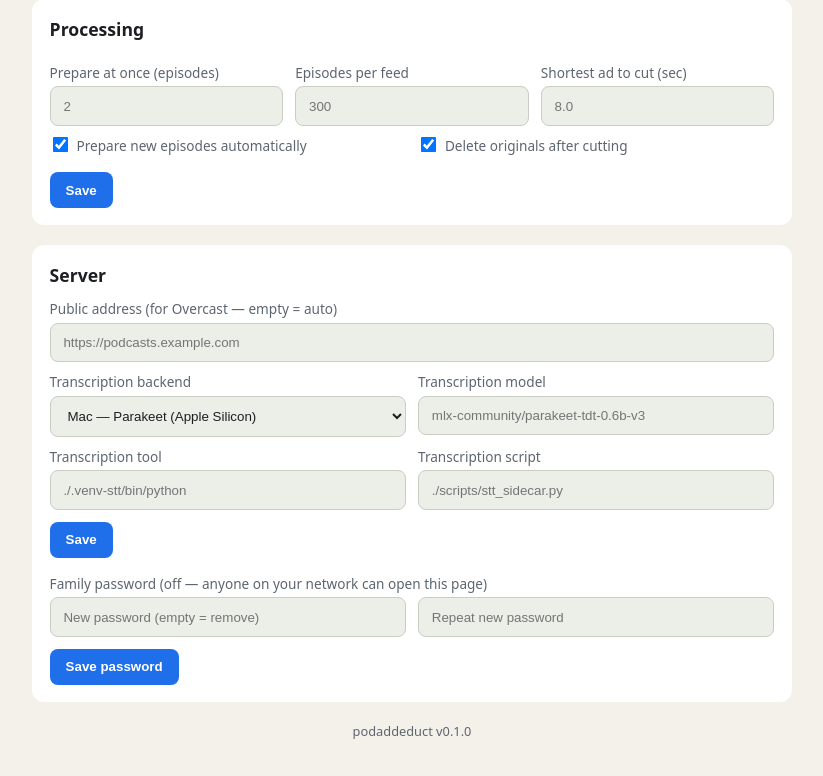
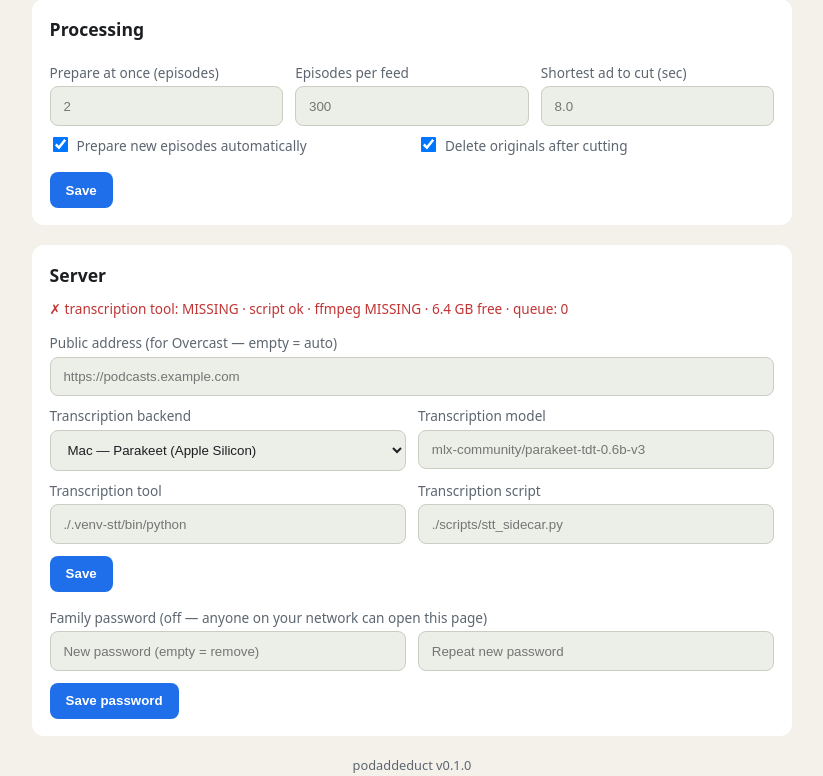
Before and after one commit to bravesfan133/podaddeduct, a FastAPI app: page /settings in a window 1280 px wide. Shown: the part 895-1671 px from the top of the page, without its empty margins (228-1051 px from the left). Before the commit the page ends 1634 px from the top, so only its background shows below. Run offline with FastAPI, Linux system fonts and the light colour scheme; data that the repository does not hold is empty.

Commit message:
Fix Docker STT resolver, friendly errors, health check, EXPOSE 7887

```diff
--- a/podaddeduct/app.py
+++ b/podaddeduct/app.py
@@ -4,6 +4,7 @@ import asyncio
 import hashlib
 import hmac
 import logging
+import shutil
 from pathlib import Path
 
 import httpx
@@ -32,7 +33,7 @@ from .feeds import (
     rewrite_feed_xml,
     slug_for_upstream,
 )
-from .process import enqueue_episode, ensure_worker
+from .process import enqueue_episode, ensure_worker, friendly_error
 from .secrets import get_app_password, password_source, set_app_password, set_zen_api_key, zen_key_status
 
 logger = logging.getLogger("podaddeduct")
@@ -47,6 +48,17 @@ async def lifespan(_: FastAPI):
     await ensure_worker()
     global _poll_task
     _poll_task = asyncio.create_task(_poll_loop())
+    try:
+        from .stt import backend_status
+
+        st = backend_status()
+        if st["ok"]:
+            logger.info("STT backend OK: tool=%s script=%s model=%s ffmpeg=%s",
+                        st["tool_resolved"], st["script"], st["model"], st["ffmpeg"])
+        else:
+            logger.warning("STT backend BROKEN: %s (see /api/health)", st)
+    except Exception:
+        logger.exception("STT self-check failed")
     yield
     if _poll_task:
         _poll_task.cancel()
@@ -417,6 +429,27 @@ async def api_storage(request: Request) -> JSONResponse:
     return JSONResponse(stats)
 
 
+@app.get("/api/health")
+async def api_health(request: Request) -> JSONResponse:
+    if not _authed(request):
+        raise HTTPException(401, "Sign in first.")
+    from .process import queue_depth
+    from .stt import backend_status
+
+    stt = backend_status()
+    try:
+        usage = shutil.disk_usage(settings.data_dir)
+        disk = {"total": usage.total, "free": usage.free}
+    except OSError:
+        disk = {"total": None, "free": None}
+    return JSONResponse({
+        "ok": bool(stt["ok"]),
+        "stt": stt,
+        "queue_depth": queue_depth(),
+        "disk": disk,
+    })
+
+
 @app.get("/api/episodes/{episode_id}/status")
 async def api_episode_status(episode_id: int, request: Request) -> JSONResponse:
     if not _authed(request):
@@ -770,6 +803,7 @@ async def episode_page(episode_id: int, request: Request) -> HTMLResponse:
             "key_saved": request.query_params.get("key_saved"),
             "has_clean": db.has_clean_audio(ep),
             "has_audio": bool(db.served_audio_path(ep)),
+            "friendly_error": friendly_error(ep.error),
         },
     )
 
--- a/podaddeduct/process.py
+++ b/podaddeduct/process.py
@@ -70,6 +70,26 @@ async def enqueue_episode(episode_id: int, *, reseed: bool = False, priority: bo
     _seq += 1
     await get_queue().put((PRIO_TAPPED if priority else PRIO_BACKGROUND, _seq, episode_id))
     return True
+
+
+def friendly_error(err: str | None) -> str:
+    """One plain sentence for the episode page. Raw traceback stays in logs/DB."""
+    text = (err or "").lower()
+    if not text.strip():
+        return ""
+    if "transcription tool not found" in text or "transcription script missing" in text:
+        return "Transcription isn't set up — check Settings → Server."
+    if "stt failed" in text or "faster_whisper" in text or "whisper" in text:
+        return "Speech-to-text failed — check server logs, then hit Prepare to retry."
+    if "zen" in text and ("key" in text or "401" in text or "403" in text or "auth" in text):
+        return "Ad detection needs a valid API key — check Settings → Ad detection."
+    if "ffmpeg" in text:
+        return "Audio cutting failed — check server logs, then hit Prepare to retry."
+    if "no space" in text or "errno 28" in text or "disk" in text:
+        return "Server disk is full — free space or lower storage limits in Settings."
+    if "download" in text or "enclosure" in text or "connect" in text or "timeout" in text:
+        return "Couldn't download the publisher's file — it usually works on retry. Hit Prepare."
+    return "Processing failed — check server logs, then hit Prepare to retry."
 
 
 async def _worker_loop() -> None:
--- a/podaddeduct/stt.py
+++ b/podaddeduct/stt.py
@@ -80,6 +80,49 @@ def _audio_for_stt(audio_path: Path) -> Path:
     return link
 
 
+def _resolve_tool(ref: str) -> Path | None:
+    """Resolve the transcription interpreter: full/relative path first,
+    then PATH lookup for bare names like `python`. None if unresolvable."""
+    ref = (ref or "").strip()
+    if not ref:
+        return None
+    p = Path(ref)
+    if p.exists():
+        return p
+    import shutil
+
+    found = shutil.which(ref)
+    return Path(found) if found else None
+
+
+def backend_status() -> dict:
+    """Self-check for the transcription pipeline. Cheap: no model load."""
+    from . import db
+
+    tool_ref = db.runtime_str("stt_python")
+    script = Path(db.runtime_str("stt_sidecar"))
+    tool = _resolve_tool(tool_ref)
+    import shutil
+
+    ffmpeg = shutil.which("ffmpeg")
+    try:
+        __import__("faster_whisper")
+        faster_whisper = True
+    except ImportError:
+        faster_whisper = False
+    ok = tool is not None and script.exists() and ffmpeg is not None
+    return {
+        "ok": ok,
+        "tool_ref": tool_ref,
+        "tool_resolved": str(tool) if tool else None,
+        "script": str(script),
+        "script_exists": script.exists(),
+        "ffmpeg": ffmpeg,
+        "faster_whisper_installed": faster_whisper,
+        "model": db.runtime_str("stt_model"),
+    }
+
+
 def transcribe_audio(audio_path: Path, dest: Path, *, force: bool = False) -> dict:
     """Run the configured STT sidecar (or return cached transcript)."""
     if dest.exists() and not force:
@@ -90,13 +133,13 @@ def transcribe_audio(audio_path: Path, dest: Path, *, force: bool = False) -> di
 
     from . import db
 
-    python = Path(db.runtime_str("stt_python"))
+    python = _resolve_tool(db.runtime_str("stt_python"))
     script = Path(db.runtime_str("stt_sidecar"))
     model = db.runtime_str("stt_model")
-    if not python.exists():
+    if python is None:
         raise RuntimeError(
-            f"Transcription tool not found at {python}. "
-            "Pick a transcription backend on the home page (Server settings)."
+            "Transcription tool not found. "
+            "Pick a transcription backend on the settings page (Server)."
         )
     if not script.exists():
         raise RuntimeError(f"Transcription script missing: {script}")
--- a/podaddeduct/templates/settings.html
+++ b/podaddeduct/templates/settings.html
@@ -94,6 +94,7 @@
 
   <div class="card">
     <h2>Server</h2>
+    <p class="sub" id="healthline" style="font-size:0.85rem">Checking server health…</p>
     <form method="post" action="/settings/global">
       <input type="hidden" name="settings_form" value="1" />
       <div><label>Public address (for Overcast — empty = auto)</label><input name="public_base_url" type="text" value="{{ global_settings.public_base_url }}" placeholder=https://podcasts.example.com (now: {{ effective.public_base_url or public_base }}) /></div>
@@ -178,6 +179,26 @@ if (backendSel) {
     modelIn.value = b.model;
   });
 }
+// Server health readout (transcription backend, ffmpeg, disk, queue)
+(async () => {
+  const el = document.getElementById('healthline');
+  if (!el) return;
+  try {
+    const r = await fetch('/api/health');
+    const d = await r.json();
+    const s = d.stt || {};
+    const bits = [];
+    bits.push(s.tool_resolved ? `transcription: ${s.tool_resolved}` : 'transcription tool: MISSING');
+    bits.push(s.script_exists ? 'script ok' : 'script MISSING');
+    bits.push(s.ffmpeg ? 'ffmpeg ok' : 'ffmpeg MISSING');
+    if (d.disk && d.disk.free != null) bits.push(`${(d.disk.free / 1024 ** 3).toFixed(1)} GB free`);
+    bits.push(`queue: ${d.queue_depth}`);
+    el.textContent = (d.ok ? '✓ ' : '✗ ') + bits.join(' · ');
+    el.style.color = d.ok ? 'var(--ok)' : 'var(--err)';
+  } catch (e) {
+    el.textContent = 'Health check failed — is the server running?';
+  }
+})();
 </script>
 </body>
 </html>
```
Also changed, not shown: podaddeduct/templates/episode.html (+8 -1 lines), tests/test_health.py (added, +74 -0 lines), 1 other file.
